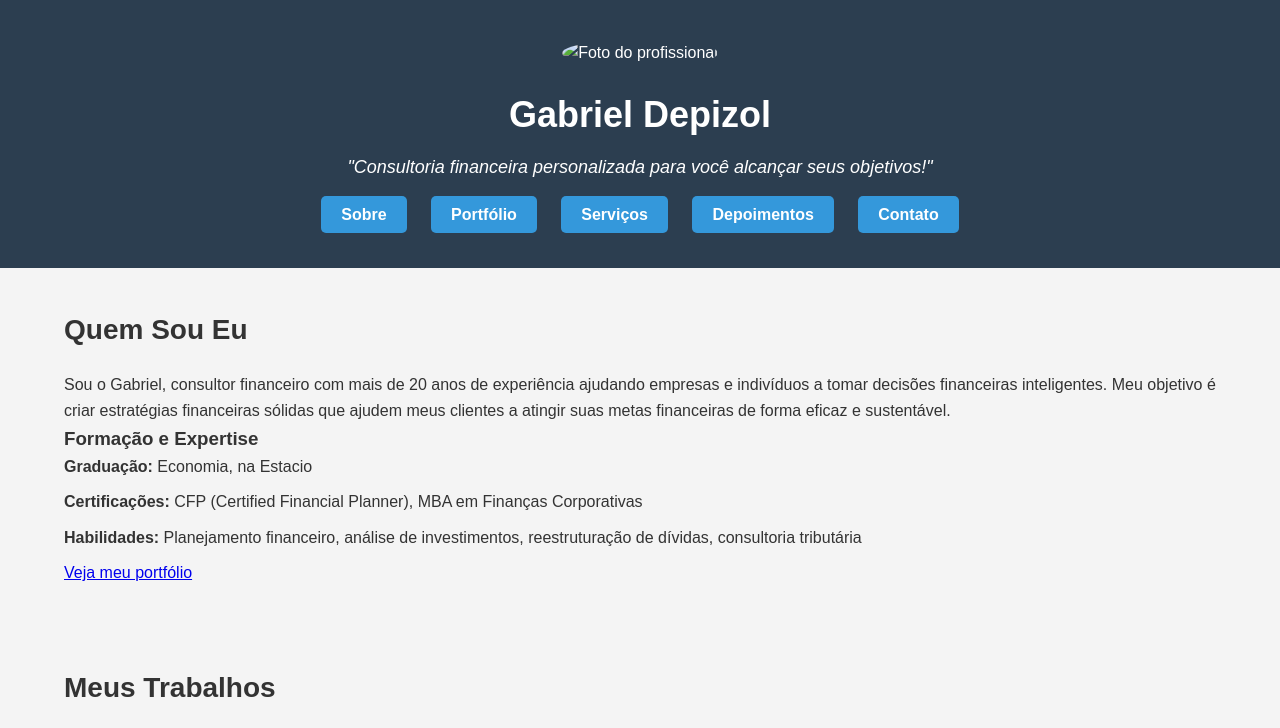
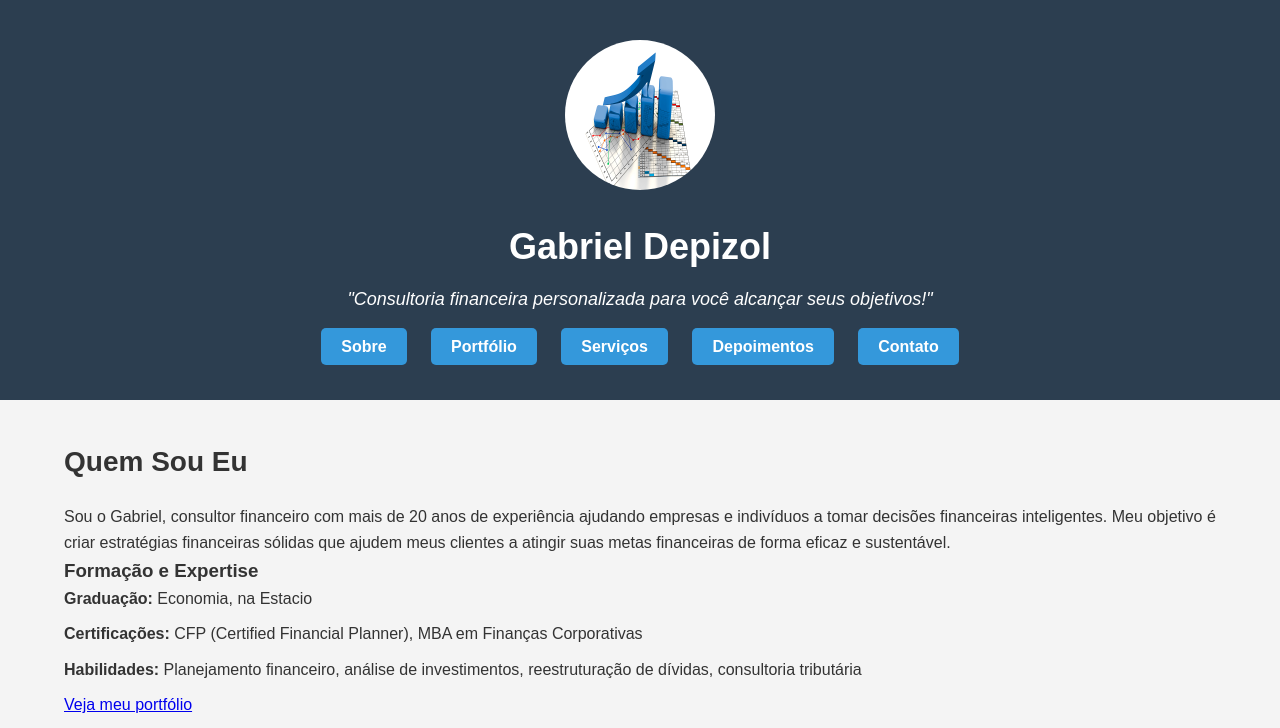
Before and after one commit to Gabriel-Depizol/Portifolio2, a plain HTML site: page att2.html in a window 1280 px wide. Shown: the top 728 px of the page. Drawn offline with Linux system fonts and the light colour scheme.

Commit message:
Update att2.html

```diff
--- a/att2.html
+++ b/att2.html
@@ -13,7 +13,7 @@
 
     <header>
         <div class="container">
-            <img src="financeas.jpg" alt="Foto do profissional" class="profile-img">
+            <img src="finanças.jpg" alt="Foto do profissional" class="profile-img">
             <h1>Gabriel Depizol</h1>
             <p class="tagline">"Consultoria financeira personalizada para você alcançar seus objetivos!"</p>
             <div class="nav-buttons">
```
